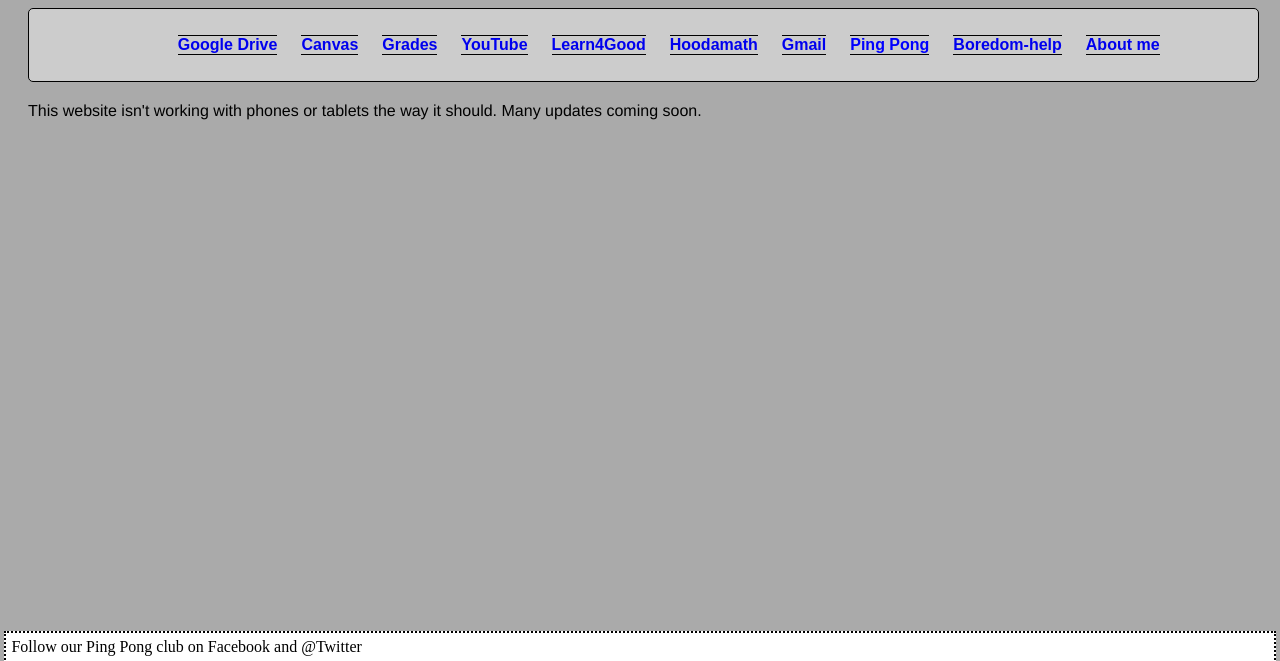
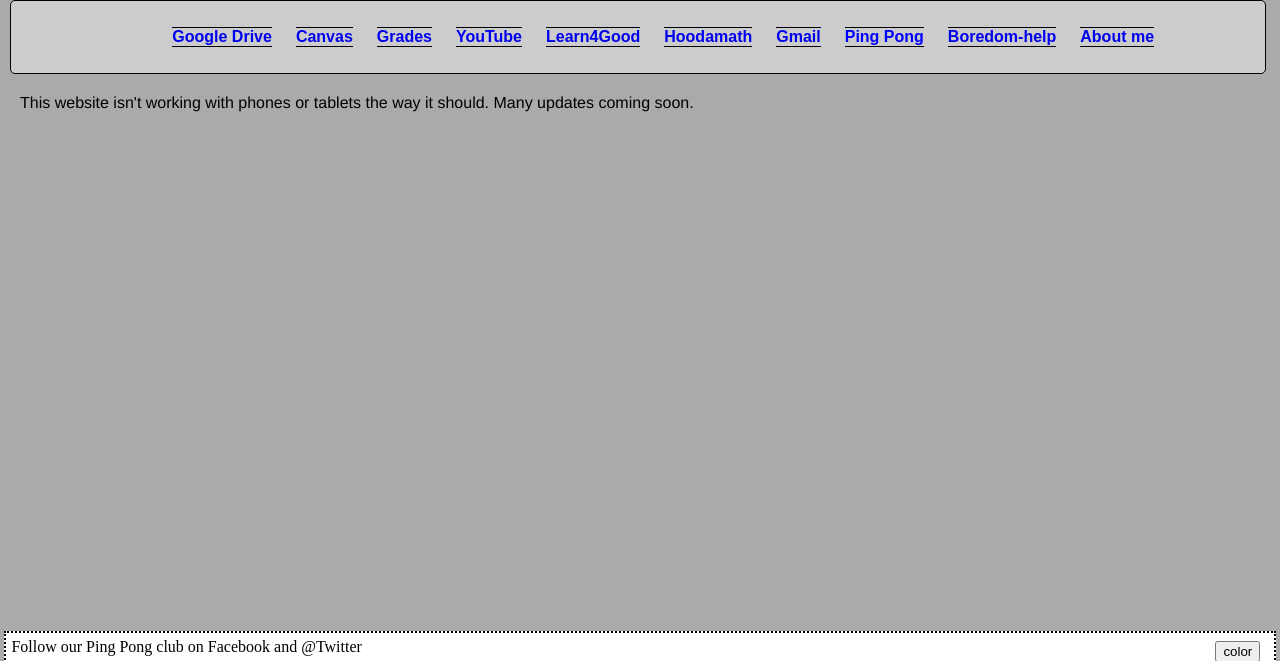
Before and after one commit to FuturamaES/FuturamaES.github.io, a plain HTML site: page index.html in a window 1280 px wide. Shown: the top 661 px of the page. Drawn offline with nearby package versions, Linux system fonts and the light colour scheme.

Commit message:
first commit

```diff
--- a/index.html
+++ b/index.html
@@ -29,7 +29,7 @@
 	</head>
 
 	<!-- Opening body tag to execute all the code that will appear on the page -->
-	<body>
+	<body class="page">
 		<header>
 			<ul>
 				<li><a href="http://www.drive.google.com" title="Store, organize and edit your files"> Google Drive</a></li>
@@ -52,8 +52,8 @@
 		<footer class="footer">
 			<p> Follow our Ping Pong club on Facebook and @Twitter </p>
 			<a href="https://www.facebook.com"><img src="images/facebook.png" alt="Facebook page" title="Follow our club on facebook and like our page" class="fb"/> </a>
-				<a href="https://www.twitter.com"><img src="images/twitter.png" alt="Twitter page" title="Follow our club on twitter and like our page" class="tw"/> </a>
-
+			<a href="https://www.twitter.com"><img src="images/twitter.png" alt="Twitter page" title="Follow our club on twitter and like our page" class="tw"/> </a>
+			<button type="button">color</button>
 		</footer>
 	<!-- End of body tag for all the code to execute on the page that is visible -->
 	</body>
--- a/scripts/script.js
+++ b/scripts/script.js
@@ -2,12 +2,14 @@
 /* global a */
 /* global on */
 
-window.defaultStatus = "Welcome to the large URL page"
+$(function() {
+  $("footer").hide().fadeIn(2000);
 
-function changeStatus() {
-    window.status = "Click me to go to the Unleashed home page"
-}
+  var colors = ['#FFFFFF', '#FFCCBF', '#FEBACE'];
+  var random = Math.floor(Math.random()*colors.length);
+  $('.main').addClass('red');
+  $('button').on('click', function() {
+      $('.page').css('background-color', colors[random]);
+  });
 
-function changeDefaultStatus() {
-    window.defaultStatus = window.document.statusForm.messageList.options[window.document.statusForm.messageList.selectedIndex].text
-}
+});
--- a/styles/design.css
+++ b/styles/design.css
@@ -2,8 +2,9 @@ html, body {
     background: #AAAAAA;
     -webkit-background-size: 100%;
     -moz-background-width: 100%;
-    width: 99%;
-    height: 98%;
+    width: 100%;
+    height: 100%;
+    margin: 0 0 0 0;
 
 }
 header {
@@ -11,7 +12,7 @@ header {
     border: 1px solid black;
     border-radius: 5px;
     text-align: center;
-    margin: 0 10px 0 20px;
+    margin: 0 10px 0 10px;
     position: relative;
     width: 98%;
     padding: 0 0 0 0;
@@ -70,6 +71,7 @@ table, tr, td, th {
     padding: 0;
     height: 20%;
     width: 99%;
+
 }
 .footer:click {
    background-color: grey;
@@ -101,3 +103,14 @@ a:nth-child(3) {
     position: relative;
     top: 1px;
 }
+.csw {
+    font-size: 18px;
+    font-weight: bold;
+}
+button {
+    float: right;
+    position: relative;
+    display: block;
+    bottom: 1.5em;
+    right: 1em;
+}
```
Also changed, not shown: HTML/aboutme.html (+2 -0 lines).
